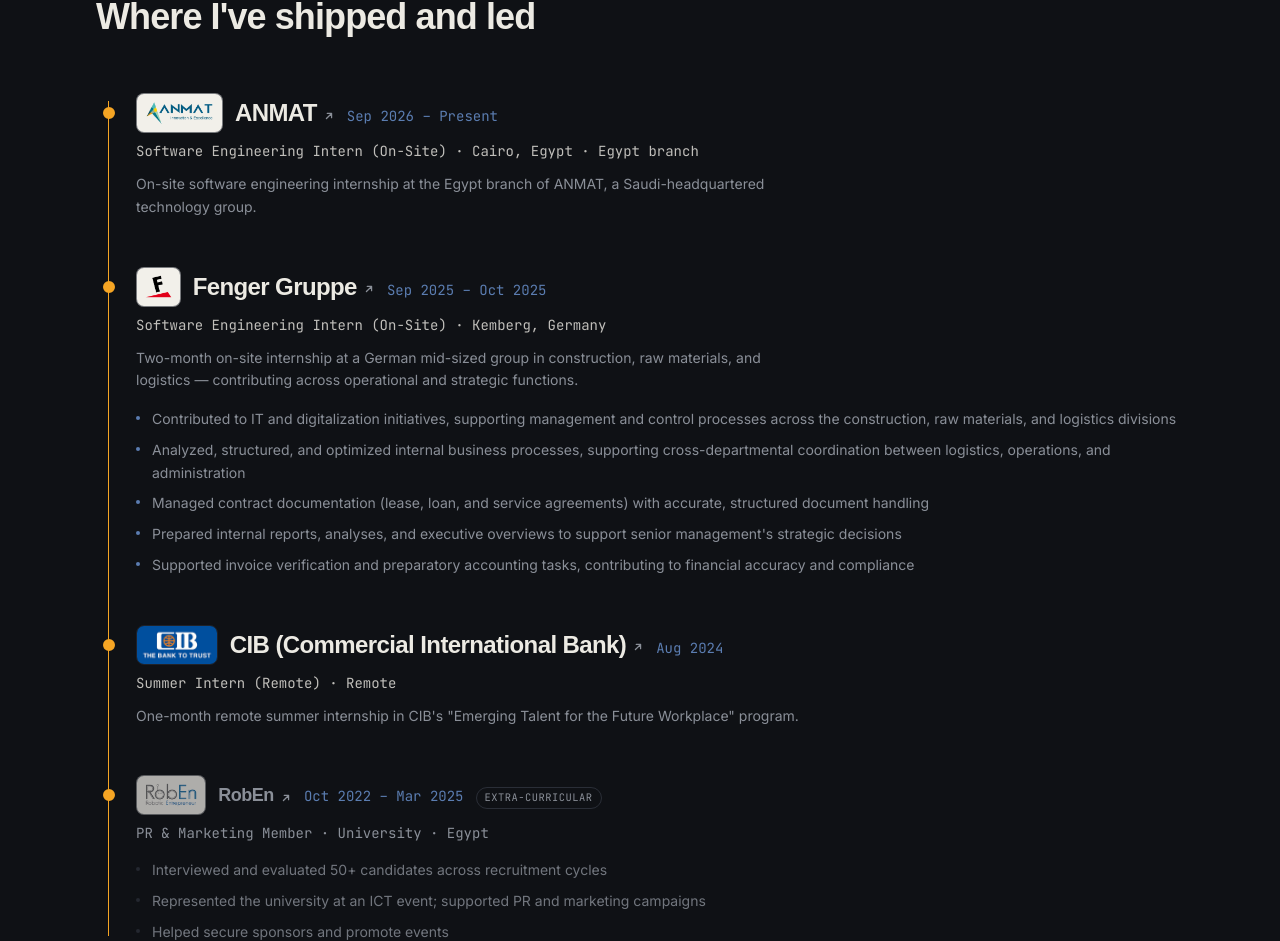
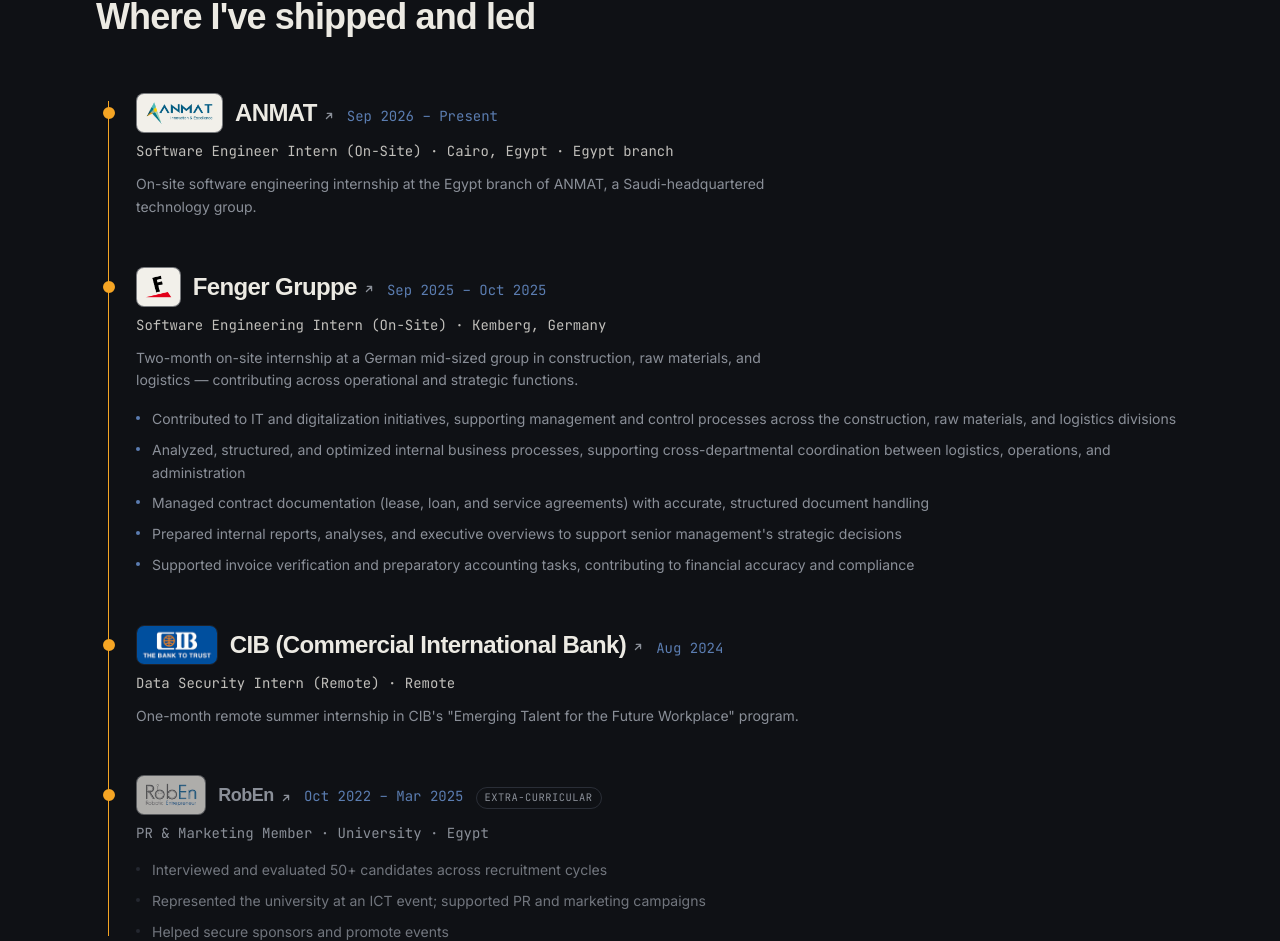
Before and after one commit to SeifAmr-c/Portfolio, a Next.js app: page / in a window 1280 px wide. Shown: the part 1893-2834 px from the top of the page. Built offline with nearby package versions, Linux system fonts and the light colour scheme; a web font is replaced by a local one.

Commit message:
New Resume

```diff
--- a/src/data/experience.ts
+++ b/src/data/experience.ts
@@ -26,7 +26,7 @@
 export const experience: Experience[] = [
   {
     company: "ANMAT",
-    role: "Software Engineering Intern (On-Site)",
+    role: "Software Engineer Intern (On-Site)",
     location: "Cairo, Egypt · Egypt branch",
     period: "Sep 2026 – Present",
     type: "work",
@@ -57,7 +57,7 @@
   },
   {
     company: "CIB (Commercial International Bank)",
-    role: "Summer Intern (Remote)",
+    role: "Data Security Intern (Remote)",
     location: "Remote",
     period: "Aug 2024",
     type: "work",
```
Also changed, not shown: 1 other file (tests, documents, lock files or other folders).
